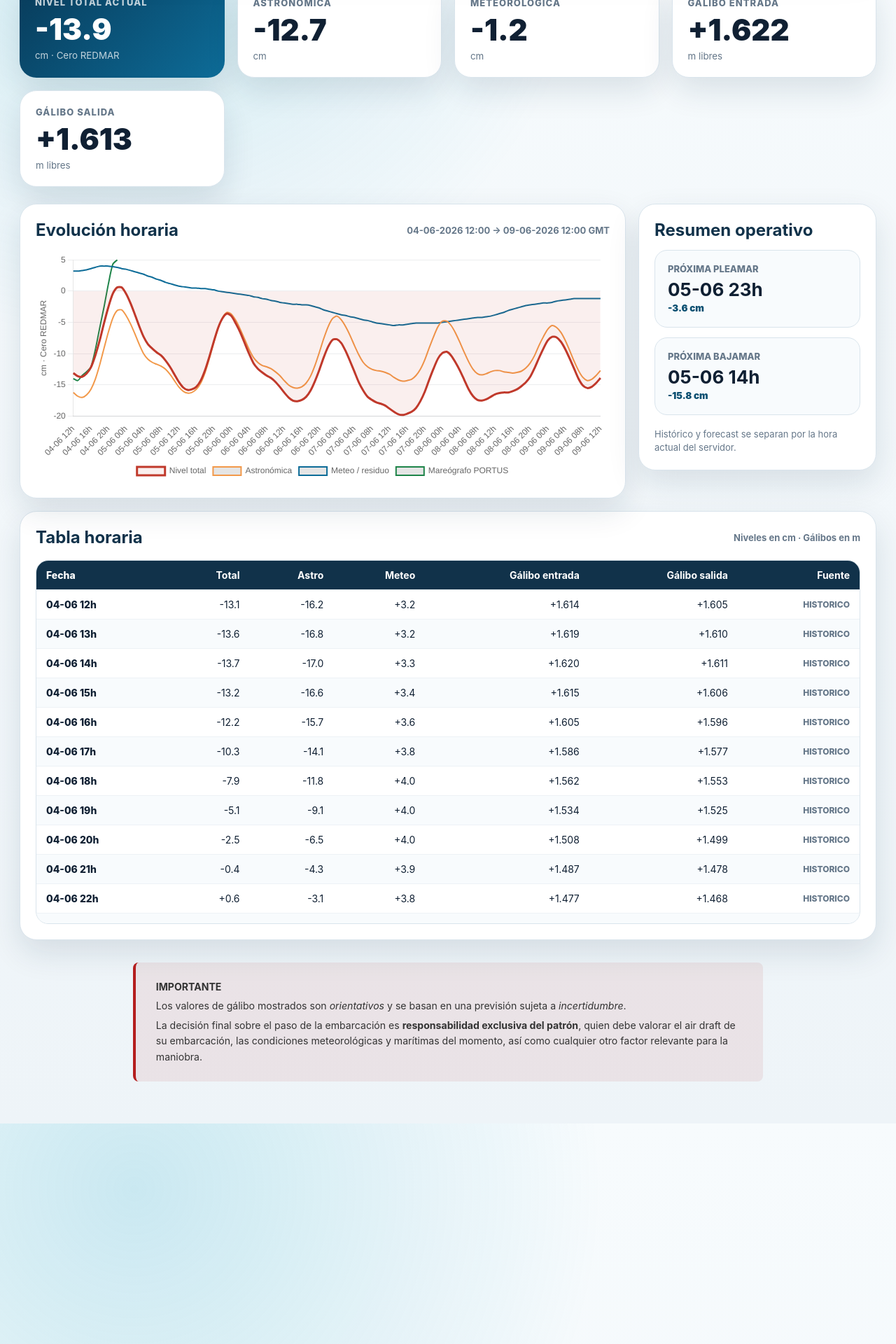
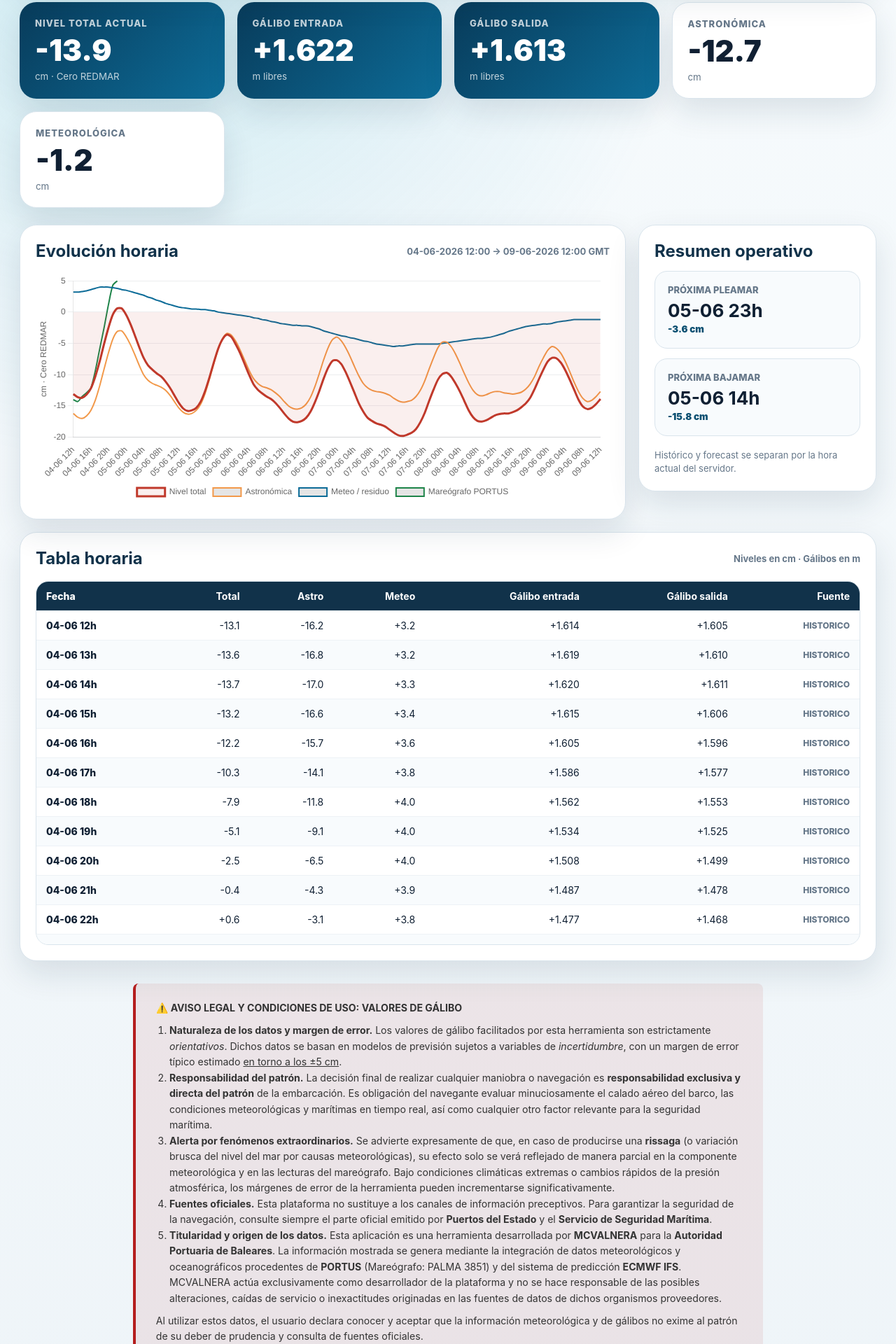
Before and after one commit to gspmcv/test2, a Flask app: page / in a window 1280 px wide. Shown: the part 269-2189 px from the top of the page at 70% size. Run offline with Flask 3, Linux system fonts and the light colour scheme.

Commit message:
Update index.html

```diff
--- a/templates/index.html
+++ b/templates/index.html
@@ -3,19 +3,22 @@
 <html lang="es">
 <head>
   <meta charset="utf-8">
-  <title>Portus Total | Bahía de Palma</title>
+  <title>Gálibo disponible | Dársena Can Barbará</title>
   <meta name="viewport" content="width=device-width, initial-scale=1">
   <link rel="stylesheet" href="/static/style.css">
   <script src="https://cdn.jsdelivr.net/npm/chart.js"></script>
 </head>
 <body>
   <div class="shell">
-    <header class="hero" style="background-image: url('/static/canbarbara.jpg'); background-size: cover; background-position: center; position: relative;">
+  <header class="hero" style="background-image: url('/static/canbarbara.jpg'); background-size: cover; background-position: center; position: relative; min-height: 220px;">
     <div style="position:absolute; inset:0; background:rgba(10,40,80,0.65); border-radius: inherit;"></div>
-      <div style="position:relative; z-index:1;">
-        <p class="eyebrow">PORTUS · PALMA 3851 · ECMWF IFS</p>
-        <h1>Nivel total del mar · Bahía de Palma</h1>
-        <p class="subtitle">Marea astronómica + marea meteorológica + comparación con mareógrafo real.</p>
+    <div style="position:relative; z-index:1; display:flex; align-items:center; gap:24px;">
+      <img src="/static/logoAPB.jpg" alt="Autoritat Portuària de Balears" style="height:110px; width:auto; border-radius:6px;">
+      <div>
+        <h1>Gálibo disponible · </h1>
+        <p><h1>Dársena de Can Barbará</h1></p>
+        <p class="subtitle">Predicción del nivel del mar total y comparación con mareógrafo real.</p>
+      </div>
   </div>
   <div class="brand-card" style="position:relative; z-index:1;">
     <span class="live-dot"></span>
@@ -51,6 +54,16 @@
           <strong id="totalCm">—</strong>
           <small>cm · Cero REDMAR</small>
         </article>
+        <article class="card primary">
+          <span class="label">Gálibo entrada</span>
+          <strong id="galiboEntradaM">—</strong>
+          <small>m libres</small>
+        </article>
+        <article class="card primary">
+          <span class="label">Gálibo salida</span>
+          <strong id="galiboSalidaM">—</strong>
+          <small>m libres</small>
+        </article>
         <article class="card">
           <span class="label">Astronómica</span>
           <strong id="astroCm">—</strong>
@@ -61,16 +74,7 @@
           <strong id="meteoCm">—</strong>
           <small>cm</small>
         </article>
-        <article class="card">
-          <span class="label">Gálibo entrada</span>
-          <strong id="galiboEntradaM">—</strong>
-          <small>m libres</small>
-        </article>
-        <article class="card">
-          <span class="label">Gálibo salida</span>
-          <strong id="galiboSalidaM">—</strong>
-          <small>m libres</small>
-        </article>
+
       </section>
 
       <section class="split">
@@ -125,11 +129,67 @@
     </main>
 
     <footer class="aviso-legal">
-      <p><strong>IMPORTANTE</strong></p>
-      <p>Los valores de gálibo mostrados son <em>orientativos</em> y se basan en una previsión sujeta a <em>incertidumbre</em>.</p>
-      <p>La decisión final sobre el paso de la embarcación es <strong>responsabilidad exclusiva del patrón</strong>, quien debe valorar el air draft de su embarcación, las condiciones meteorológicas y marítimas del momento, así como cualquier otro factor relevante para la maniobra.</p>
+      <p><strong>⚠️ AVISO LEGAL Y CONDICIONES DE USO: VALORES DE GÁLIBO</strong></p>
+
+      <ol style="padding-left:1.2rem; margin:0.6rem 0;">
+        <li>
+          <strong>Naturaleza de los datos y margen de error.</strong>
+          Los valores de gálibo facilitados por esta herramienta son estrictamente
+          <em>orientativos</em>. Dichos datos se basan en modelos de previsión sujetos a
+          variables de <em>incertidumbre</em>, con un margen de error típico estimado
+          <u>en torno a los ±5&nbsp;cm</u>.
+        </li>
+        <li>
+          <strong>Responsabilidad del patrón.</strong>
+          La decisión final de realizar cualquier maniobra o navegación es
+          <strong>responsabilidad exclusiva y directa del patrón</strong> de la embarcación.
+          Es obligación del navegante evaluar minuciosamente el calado aéreo del barco, las
+          condiciones meteorológicas y marítimas en tiempo real, así como cualquier otro
+          factor relevante para la seguridad marítima.
+        </li>
+        <li>
+          <strong>Alerta por fenómenos extraordinarios.</strong>
+          Se advierte expresamente de que, en caso de producirse una <strong>rissaga</strong>
+          (o variación brusca del nivel del mar por causas meteorológicas), su efecto solo se
+          verá reflejado de manera parcial en la componente meteorológica y en las lecturas
+          del mareógrafo. Bajo condiciones climáticas extremas o cambios rápidos de la presión
+          atmosférica, los márgenes de error de la herramienta pueden incrementarse
+          significativamente.
+        </li>
+        <li>
+          <strong>Fuentes oficiales.</strong>
+          Esta plataforma no sustituye a los canales de información preceptivos. Para
+          garantizar la seguridad de la navegación, consulte siempre el parte oficial emitido
+          por <strong>Puertos del Estado</strong> y el <strong>Servicio de Seguridad Marítima</strong>.
+        </li>
+        <li>
+          <strong>Titularidad y origen de los datos.</strong>
+          Esta aplicación es una herramienta desarrollada por <strong>MCVALNERA</strong> para la
+          <strong>Autoridad Portuaria de Baleares</strong>. La información mostrada se genera mediante
+          la integración de datos meteorológicos y oceanográficos procedentes de
+          <strong>PORTUS</strong> (Mareógrafo: PALMA&nbsp;3851) y del sistema de predicción
+          <strong>ECMWF IFS</strong>. MCVALNERA actúa exclusivamente como desarrollador de la
+          plataforma y no se hace responsable de las posibles alteraciones, caídas de servicio o
+          inexactitudes originadas en las fuentes de datos de dichos organismos proveedores.
+        </li>
+      </ol>
+
+      <p style="margin-top:0.6rem;">
+        Al utilizar estos datos, el usuario declara conocer y aceptar que la información
+        meteorológica y de gálibos no exime al patrón de su deber de prudencia y consulta de
+        fuentes oficiales.
+      </p>
     </footer>
 
+       <div class="mcvalnera-credit">
+        <img src="/static/mcvalnera.png" alt="MCVALNERA" style="height:100px; width:auto;">
+        <div style="display:flex; flex-direction:column; gap:6px;">
+          <span style="white-space:nowrap;">Herramienta desarrollada por <strong>MCVALNERA</strong></span>
+          <p style="margin:0; font-size:11px; letter-spacing:.12em; font-weight:700; opacity:.7;">Fuentes de datos: PORTUS (Mareógrafo: PALMA 3851) • ECMWF IFS</p>
+        </div>
+      </div>
+
+  </div>
   </div>
 
   <script src="/static/app.js"></script>
```
Lines whose indentation alone changed are shown as unchanged.
